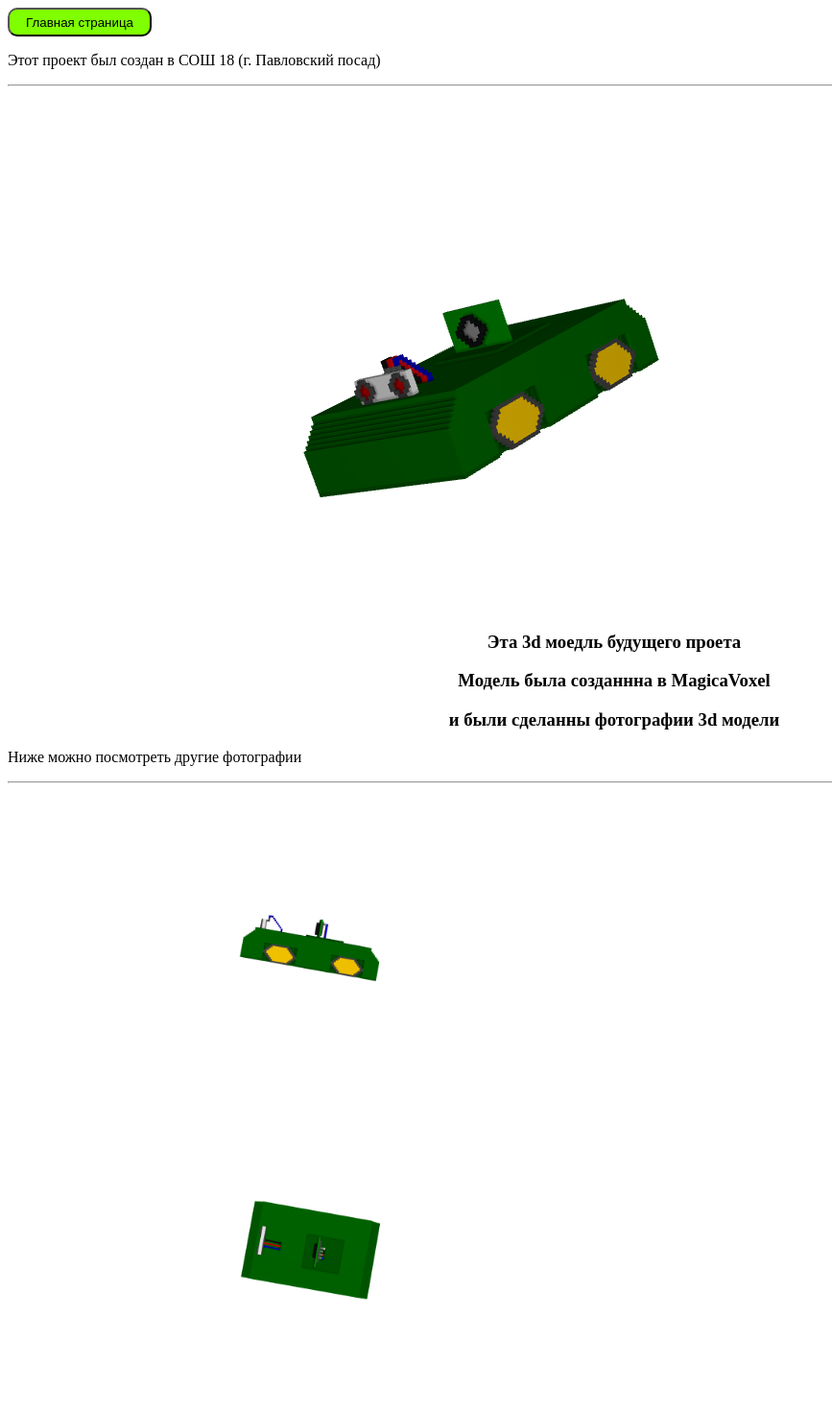
After one commit to dizzzackl/https-dizzzackl.netlify.app, a PHP site: page /proect.html in a window 1280 px wide. The commit adds this page. Shown: the whole page at 96% size, without its empty margins (0-867 px from the left). Run offline with PHP 8.4, Linux system fonts and the light colour scheme.

Commit message:
Add files via upload

```diff
--- a/404.html
+++ b/404.html
@@ -11,7 +11,7 @@
 </head>
 <body>
 <a href="index.html">
-  <img class="warningg" src="404.png">
+  <img src="404.png">
 </a>
 </body>
 </html>
--- a/TGK.html
+++ b/TGK.html
@@ -3,6 +3,8 @@
 <head>
     <meta http-equiv="refresh" content="10;url=index.html" />
     <style>
+
+
         .displayed {
           display: block;
           margin-left: auto;
--- a/index.html
+++ b/index.html
@@ -32,6 +32,11 @@
             <h3>Телеграмм канал</h3>
         </a>
     </td><td>Мой телеграмм канал</td></tr>
+<tr><td>
+        <a href="proect.html">
+            <h3>Мой проект</h3>
+        </a>
+</td><td>Мой проект собственной разработки</td></tr>
 </table>
 
  </div>
--- /dev/null
+++ b/proect.css
@@ -0,0 +1,25 @@
+.ttt {
+    border-radius: 10px;
+    background-color: chartreuse;
+    width: 150px;
+    height: 30px;
+
+}
+.ava{
+    text-align: center;
+}
+h3{
+     text-align:center;
+}
+.two{
+    position: static;
+    width: 50%;
+    height: auto;
+}
+
+.htre{
+    position: static;
+    width: 50%;
+    height: auto;
+    text-align:right;
+}
--- /dev/null
+++ b/proect.html
@@ -0,0 +1,32 @@
+<!doctype html>
+<html lang="ru">
+<head>
+    <link rel="icon" type="image/x-icon" href="icon.jpg">
+    <link rel="stylesheet" href="proect.css" >
+    <meta charset="UTF-8">
+    <meta name="viewport"
+          content="width=device-width, user-scalable=no, initial-scale=1.0, maximum-scale=1.0, minimum-scale=1.0">
+    <meta http-equiv="X-UA-Compatible" content="ie=edge">
+    <title>Мой проект</title>
+</head>
+<body>
+<a href="index.html">
+    <button class="ttt">Главная страница</button>
+</a>
+
+<p class="vava">
+    Этот проект был создан в СОШ 18 (г. Павловский посад)
+</p>
+<hr>
+
+<img  class="ava"  src="progekt/ava.png">
+<h3>Эта 3d моедль будущего проета </h3>
+<h3>Модель была созданнна в MagicaVoxel </h3>
+<h3>и были сделанны фотографии 3d модели</h3>
+<p>Ниже можно посмотреть другие фотографии</p>
+<hr>
+<div><img  class="two" src="progekt/2.png">
+<img  class="htre" src="progekt/3.png"></div>
+
+</body>
+</html>
```
Also changed, not shown: 404.css (+19 -13 lines), progekt/1.png (added), progekt/2.png (added), progekt/3.png (added), progekt/ava.png (added).
